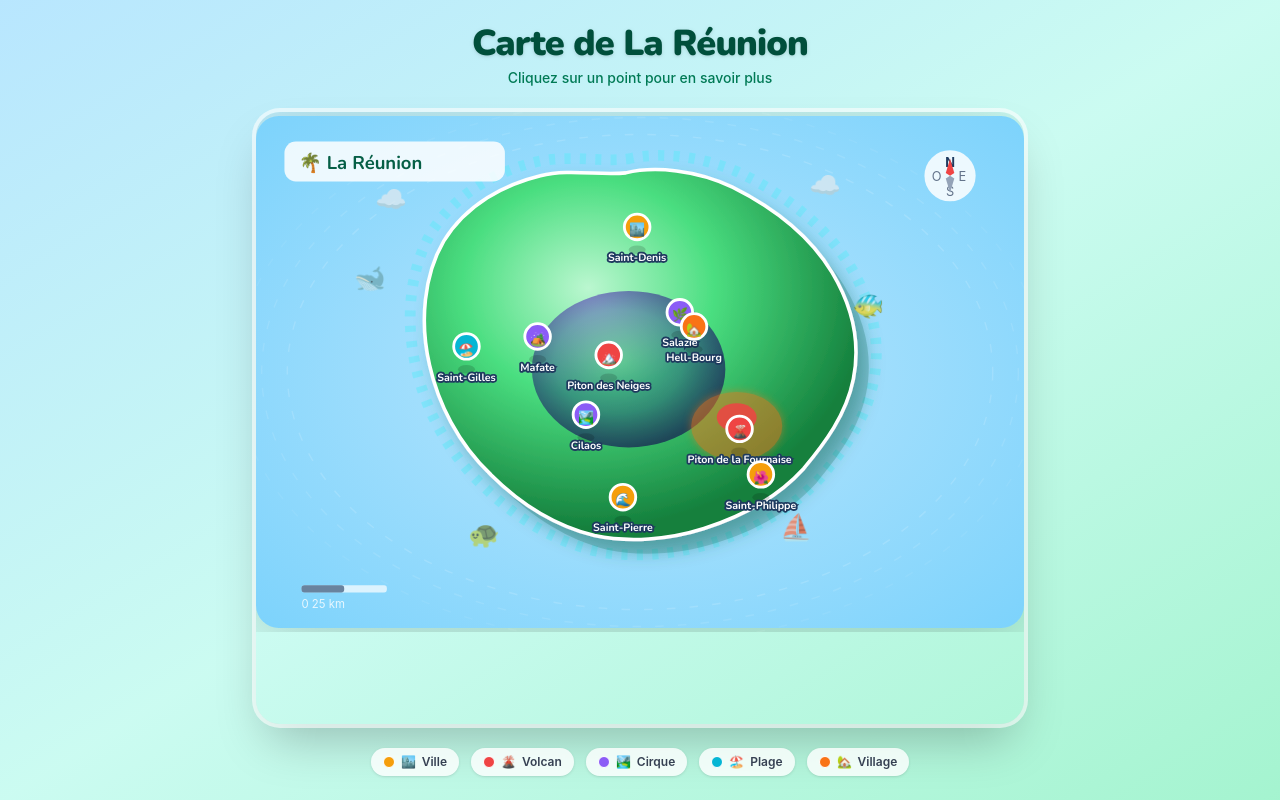
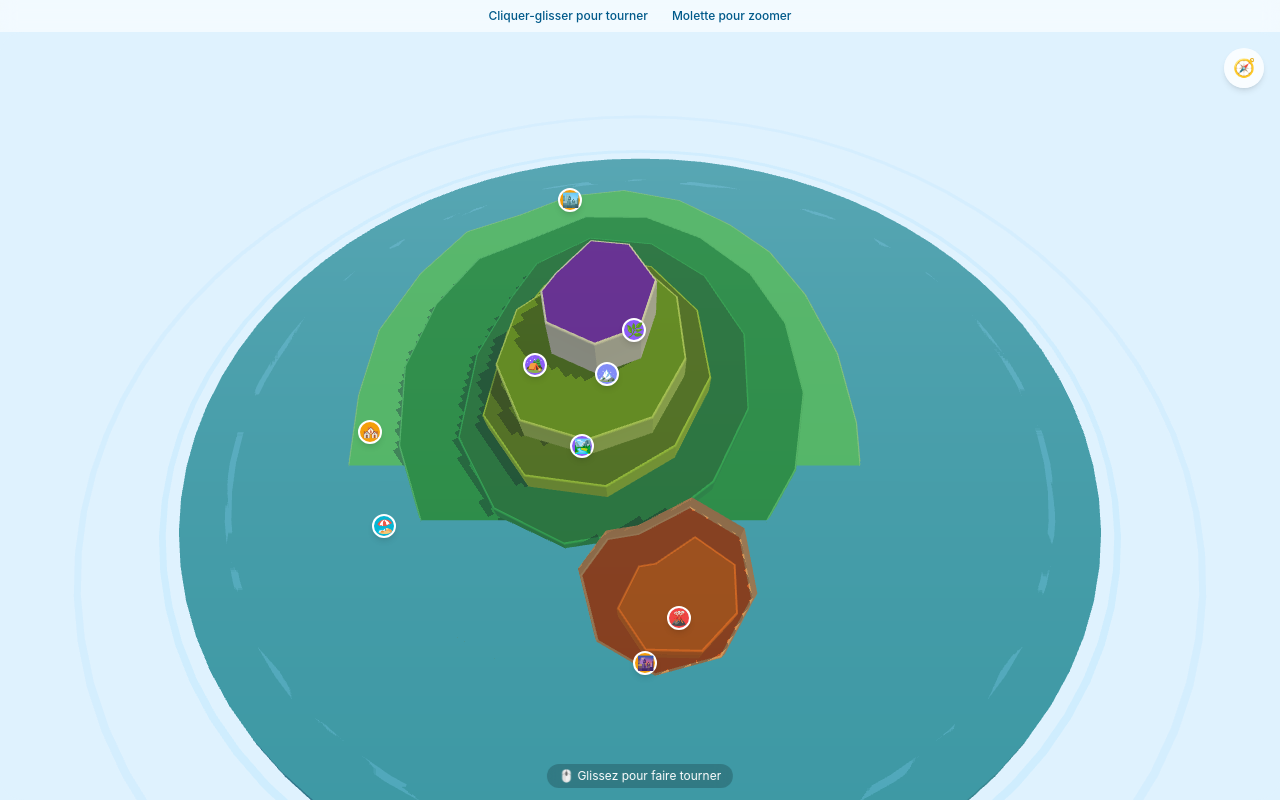
Before and after one commit to matheo-laurent/LeBoucan, a React (Vite) app: page /LeBoucan/Carte in a window 1280 px wide. Built offline with nearby package versions, Linux system fonts and the light colour scheme.

Commit message:
fix: Map little map need to be better last time

```diff
--- a/package.json
+++ b/package.json
@@ -13,7 +13,8 @@
   "dependencies": {
     "react": "^18.3.1",
     "react-dom": "^18.3.1",
-    "react-router-dom": "^6.26.2"
+    "react-router-dom": "^6.26.2",
+    "three": "^0.183.2"
   },
   "devDependencies": {
     "@eslint/js": "^9.9.0",
--- a/src/components/Map.jsx
+++ b/src/components/Map.jsx
@@ -1,163 +1,241 @@
 // src/components/Map.jsx
-import { useState } from 'react';
-import { ISLAND_PATH, POIS, POI_TYPE_COLORS, MAP_COLORS, DECORATIONS } from '../data/map.js';
+import { useEffect, useRef, useState, useCallback } from 'react';
+import * as THREE from 'three';
+import {
+  ISLAND_OUTLINE, ELEVATION_ZONES, POIS, POI_TYPE_COLORS,
+  CAMERA, LIGHTS, SCENE_COLORS, OCEAN_RINGS,
+} from '../data/map.js';
+
+function normToXZ(nx, ny, scale = 2.0) {
+  return [(nx - 0.5) * scale, (ny - 0.5) * scale];
+}
+
+function buildShape(points) {
+  const shape = new THREE.Shape();
+  const [x0, z0] = normToXZ(points[0][0], points[0][1]);
+  shape.moveTo(x0, z0);
+  for (let i = 1; i < points.length; i++) {
+    const [x, z] = normToXZ(points[i][0], points[i][1]);
+    shape.lineTo(x, z);
+  }
+  shape.closePath();
+  return shape;
+}
+
+function buildZoneMesh(zone, baseHeight) {
+  const pts = zone.points ?? ISLAND_OUTLINE;
+  const shape = buildShape(pts);
+  const thickness = zone.height - baseHeight;
+  const geo = new THREE.ExtrudeGeometry(shape, {
+    depth: thickness,
+    bevelEnabled: true,
+    bevelThickness: 0.008,
+    bevelSize: 0.006,
+    bevelSegments: 3,
+    curveSegments: 24,
+  });
+  geo.rotateX(-Math.PI / 2);
+  geo.translate(0, baseHeight, 0);
+  const topMat = new THREE.MeshLambertMaterial({ color: new THREE.Color(zone.color) });
+  const sideMat = new THREE.MeshLambertMaterial({ color: new THREE.Color(zone.sideColor) });
+  return new THREE.Mesh(geo, [sideMat, topMat]);
+}
+
+function buildOceanDisc() {
+  const geo = new THREE.CylinderGeometry(1.5, 1.5, 0.04, 72);
+  const mat = new THREE.MeshLambertMaterial({ color: SCENE_COLORS.ocean });
+  const mesh = new THREE.Mesh(geo, mat);
+  mesh.position.y = -0.02;
+  return mesh;
+}
+
+function buildRings() {
+  const group = new THREE.Group();
+  OCEAN_RINGS.forEach((r, i) => {
+    const geo = new THREE.RingGeometry(r - 0.01, r + 0.01, 72);
+    geo.rotateX(-Math.PI / 2);
+    const mat = new THREE.MeshBasicMaterial({
+      color: 0x7dd3fc, transparent: true,
+      opacity: 0.25 - i * 0.06, side: THREE.DoubleSide,
+    });
+    group.add(new THREE.Mesh(geo, mat));
+  });
+  return group;
+}
 
 function Map() {
+  const mountRef = useRef(null);
+  const rendererRef = useRef(null);
+  const cameraRef = useRef(null);
+  const islandGroupRef = useRef(null);
+  const frameRef = useRef(null);
+  const pointerRef = useRef({ down: false, x: 0, y: 0 });
+  const rotRef = useRef({ x: 0.38, y: -0.3 });
+  const velRef = useRef({ x: 0, y: 0 });
   const [activePoi, setActivePoi] = useState(null);
+  const [projectedPois, setProjectedPois] = useState([]);
 
-  const handlePoiClick = (poi) => {
-    setActivePoi(activePoi?.id === poi.id ? null : poi);
+  const projectPois = useCallback(() => {
+    if (!cameraRef.current || !mountRef.current || !islandGroupRef.current) return;
+    const el = mountRef.current;
+    const w = el.clientWidth;
+    const h = el.clientHeight;
+    const cam = cameraRef.current;
+    const projected = POIS.map((poi) => {
+      const [x, z] = normToXZ(poi.nx, poi.ny);
+      const vec = new THREE.Vector3(x, 0.1, -z);
+      vec.applyEuler(islandGroupRef.current.rotation);
+      vec.project(cam);
+      return { ...poi, sx: ((vec.x + 1) / 2) * w, sy: ((-vec.y + 1) / 2) * h, behind: vec.z > 1 };
+    });
+    setProjectedPois(projected);
+  }, []);
+
+  useEffect(() => {
+    const el = mountRef.current;
+    if (!el) return;
+
+    const renderer = new THREE.WebGLRenderer({ antialias: true, alpha: true });
+    renderer.setPixelRatio(Math.min(window.devicePixelRatio, 2));
+    renderer.setSize(el.clientWidth, el.clientHeight);
+    renderer.shadowMap.enabled = true;
+    renderer.shadowMap.type = THREE.PCFSoftShadowMap;
+    el.appendChild(renderer.domElement);
+    rendererRef.current = renderer;
+
+    const scene = new THREE.Scene();
+    scene.fog = new THREE.FogExp2(0xdbeafe, 0.12);
+
+    const cam = new THREE.PerspectiveCamera(CAMERA.fov, el.clientWidth / el.clientHeight, CAMERA.near, CAMERA.far);
+    cam.position.set(...CAMERA.position);
+    cam.lookAt(...CAMERA.target);
+    cameraRef.current = cam;
+
+    scene.add(new THREE.AmbientLight(LIGHTS.ambient.color, LIGHTS.ambient.intensity));
+    const sun = new THREE.DirectionalLight(LIGHTS.sun.color, LIGHTS.sun.intensity);
+    sun.position.set(...LIGHTS.sun.position);
+    sun.castShadow = true;
+    scene.add(sun);
+    const fill = new THREE.DirectionalLight(LIGHTS.fill.color, LIGHTS.fill.intensity);
+    fill.position.set(...LIGHTS.fill.position);
+    scene.add(fill);
+
+    scene.add(buildOceanDisc());
+    scene.add(buildRings());
+
+    const islandGroup = new THREE.Group();
+    islandGroupRef.current = islandGroup;
+    let prevHeight = 0;
+    ELEVATION_ZONES.forEach((zone) => {
+      const mesh = buildZoneMesh(zone, prevHeight);
+      mesh.castShadow = true;
+      mesh.receiveShadow = true;
+      islandGroup.add(mesh);
+      prevHeight = zone.height;
+    });
+    islandGroup.rotation.x = rotRef.current.x;
+    islandGroup.rotation.y = rotRef.current.y;
+    scene.add(islandGroup);
+
+    let lastTime = performance.now();
+    const animate = (now) => {
+      frameRef.current = requestAnimationFrame(animate);
+      const dt = Math.min((now - lastTime) / 1000, 0.05);
+      lastTime = now;
+      if (!pointerRef.current.down) {
+        velRef.current.y *= 0.92;
+        velRef.current.x *= 0.92;
+        rotRef.current.y += velRef.current.y * dt;
+        rotRef.current.x += velRef.current.x * dt;
+        rotRef.current.x = Math.max(-0.1, Math.min(1.0, rotRef.current.x));
+      }
+      islandGroup.rotation.y = rotRef.current.y;
+      islandGroup.rotation.x = rotRef.current.x;
+      projectPois();
+      renderer.render(scene, cam);
+    };
+    frameRef.current = requestAnimationFrame(animate);
+
+    const onResize = () => {
+      const w = el.clientWidth;
+      const h = el.clientHeight;
+      cam.aspect = w / h;
+      cam.updateProjectionMatrix();
+      renderer.setSize(w, h);
+    };
+    window.addEventListener('resize', onResize);
+
+    return () => {
+      cancelAnimationFrame(frameRef.current);
+      window.removeEventListener('resize', onResize);
+      renderer.dispose();
+      if (el.contains(renderer.domElement)) el.removeChild(renderer.domElement);
+    };
+  }, [projectPois]);
+
+  const onPointerDown = (e) => { pointerRef.current = { down: true, x: e.clientX, y: e.clientY }; };
+  const onPointerMove = (e) => {
+    if (!pointerRef.current.down) return;
+    const dx = e.clientX - pointerRef.current.x;
+    const dy = e.clientY - pointerRef.current.y;
+    velRef.current.y = dx * 0.015;
+    velRef.current.x = dy * 0.010;
+    rotRef.current.y += dx * 0.008;
+    rotRef.current.x = Math.max(-0.1, Math.min(1.0, rotRef.current.x + dy * 0.006));
+    pointerRef.current = { down: true, x: e.clientX, y: e.clientY };
   };
+  const onPointerUp = () => { pointerRef.current.down = false; };
 
   return (
-    <div className="relative flex h-full w-full items-center justify-center overflow-hidden">
+    <div className="relative h-full w-full overflow-hidden rounded-3xl bg-sky-100">
+      <div
+        ref={mountRef}
+        className="h-full w-full"
+        style={{ cursor: 'grab', touchAction: 'none' }}
+        onPointerDown={onPointerDown}
+        onPointerMove={onPointerMove}
+        onPointerUp={onPointerUp}
+        onPointerLeave={onPointerUp}
+      />
+
+      {projectedPois.filter((p) => !p.behind).map((poi) => (
+        <button
+          key={poi.id}
+          onClick={() => setActivePoi(activePoi?.id === poi.id ? null : poi)}
+          className="absolute -translate-x-1/2 -translate-y-1/2 transition-transform hover:scale-110"
+          style={{ left: poi.sx, top: poi.sy }}
+          aria-label={poi.label}
+        >
+          <span
+            className="flex h-6 w-6 items-center justify-center rounded-full border-2 border-white text-sm shadow-md"
+            style={{ backgroundColor: POI_TYPE_COLORS[poi.type] ?? '#f59e0b' }}
+          >
+            {poi.emoji}
+          </span>
+        </button>
+      ))}
+
       {activePoi && (
         <div
-          className="absolute left-4 top-4 z-20 max-w-[200px] rounded-2xl border-2 border-white bg-white/90 p-3 shadow-xl backdrop-blur-sm"
+          className="absolute left-4 top-4 z-30 max-w-[190px] rounded-2xl border-2 border-white/80 bg-white/90 p-3 shadow-2xl backdrop-blur-md"
           style={{ fontFamily: "'Nunito', sans-serif" }}
         >
-          <div className="text-2xl">{activePoi.emoji}</div>
-          <div className="mt-1 text-sm font-bold text-gray-800">{activePoi.label}</div>
+          <div className="text-xl">{activePoi.emoji}</div>
+          <div className="mt-1 text-sm font-black text-gray-800">{activePoi.label}</div>
           <div className="mt-0.5 text-xs text-gray-500">{activePoi.description}</div>
-          <button
-            onClick={() => setActivePoi(null)}
-            className="mt-2 text-xs text-gray-400 underline hover:text-gray-600"
-          >
+          <button onClick={() => setActivePoi(null)} className="mt-2 text-xs text-gray-400 underline hover:text-gray-700">
             Fermer
           </button>
         </div>
       )}
 
-      <svg
-        viewBox="0 0 540 360"
-        className="h-full w-full"
-        style={{ filter: 'drop-shadow(0 8px 32px rgba(0,0,0,0.18))' }}
-        aria-label="Carte 3D cartoon de La Réunion"
-      >
-        <defs>
-          <radialGradient id="oceanGrad" cx="50%" cy="50%" r="70%">
-            <stop offset="0%" stopColor={MAP_COLORS.ocean} />
-            <stop offset="100%" stopColor={MAP_COLORS.oceanDeep} />
-          </radialGradient>
-          <radialGradient id="islandGrad" cx="38%" cy="32%" r="65%">
-            <stop offset="0%" stopColor="#bbf7d0" />
-            <stop offset="45%" stopColor="#4ade80" />
-            <stop offset="100%" stopColor="#15803d" />
-          </radialGradient>
-          <radialGradient id="reliefGrad" cx="45%" cy="45%" r="55%">
-            <stop offset="0%" stopColor="#e9d5ff" />
-            <stop offset="60%" stopColor="#a78bfa" />
-            <stop offset="100%" stopColor="#6d28d9" />
-          </radialGradient>
-          <filter id="islandShadow" x="-10%" y="-10%" width="130%" height="130%">
-            <feDropShadow dx="6" dy="8" stdDeviation="6" floodColor="#065f46" floodOpacity="0.35" />
-          </filter>
-          <filter id="volcanoGlow" x="-40%" y="-40%" width="180%" height="180%">
-            <feGaussianBlur stdDeviation="3" result="blur" />
-            <feMerge>
-              <feMergeNode in="blur" />
-              <feMergeNode in="SourceGraphic" />
-            </feMerge>
-          </filter>
-        </defs>
+      <div className="pointer-events-none absolute bottom-3 left-1/2 -translate-x-1/2 rounded-full bg-black/20 px-3 py-1 text-xs text-white backdrop-blur-sm">
+        🖱️ Glissez pour faire tourner
+      </div>
 
-        <rect width="540" height="360" fill="url(#oceanGrad)" rx="16" />
-
-        {[1, 2, 3].map((i) => (
-          <ellipse
-            key={i}
-            cx={270} cy={180}
-            rx={230 + i * 18} ry={155 + i * 12}
-            fill="none" stroke="white" strokeWidth={1}
-            strokeDasharray="6 10" opacity={0.18 - i * 0.04}
-          />
-        ))}
-
-        <path
-          d={ISLAND_PATH}
-          transform="translate(0,0) scale(1.08) translate(-18,-12)"
-          fill="none" stroke={MAP_COLORS.reefRing}
-          strokeWidth={7} strokeDasharray="4 6" opacity={0.55}
-        />
-
-        <path d={ISLAND_PATH} transform="translate(9,10)" fill="#065f46" opacity={0.22} />
-
-        <path
-          d={ISLAND_PATH}
-          fill="url(#islandGrad)" stroke="white"
-          strokeWidth={2.5} filter="url(#islandShadow)"
-        />
-
-        <ellipse cx={262} cy={178} rx={68} ry={55}
-          fill="url(#reliefGrad)" opacity={0.72}
-          style={{ mixBlendMode: 'multiply' }}
-        />
-
-        <ellipse cx={338} cy={218} rx={32} ry={24}
-          fill="#f97316" opacity={0.5} filter="url(#volcanoGlow)"
-        />
-        <ellipse cx={338} cy={212} rx={14} ry={10} fill="#ef4444" opacity={0.85} />
-
-        {DECORATIONS.map((d) => (
-          <text key={d.id} x={d.x} y={d.y} fontSize={18} textAnchor="middle" opacity={0.7}>
-            {d.label}
-          </text>
-        ))}
-
-        <g transform="translate(488,42)">
-          <circle r={18} fill="white" opacity={0.85} />
-          <text textAnchor="middle" y={-6} fontSize={9} fontWeight="bold" fill="#1e3a5f">N</text>
-          <text textAnchor="middle" y={14} fontSize={9} fill="#64748b">S</text>
-          <text textAnchor="start" x={6} y={4} fontSize={9} fill="#64748b">E</text>
-          <text textAnchor="end" x={-6} y={4} fontSize={9} fill="#64748b">O</text>
-          <polygon points="0,-12 3,-2 0,0 -3,-2" fill="#ef4444" />
-          <polygon points="0,12 3,2 0,0 -3,2" fill="#94a3b8" />
-        </g>
-
-        <g transform="translate(32,330)">
-          <rect width={60} height={5} rx={2} fill="white" opacity={0.7} />
-          <rect width={30} height={5} rx={2} fill="#1e3a5f" opacity={0.6} />
-          <text y={16} fontSize={8} fill="white" opacity={0.8}>0 25 km</text>
-        </g>
-
-        {POIS.map((poi) => {
-          const color = POI_TYPE_COLORS[poi.type] ?? '#f59e0b';
-          const isActive = activePoi?.id === poi.id;
-          return (
-            <g
-              key={poi.id}
-              transform={`translate(${poi.x},${poi.y})`}
-              style={{ cursor: 'pointer' }}
-              onClick={() => handlePoiClick(poi)}
-              role="button"
-              aria-label={poi.label}
-            >
-              <ellipse cx={0} cy={16} rx={6} ry={3} fill="black" opacity={0.15} />
-              <circle r={isActive ? 11 : 9} fill={color} stroke="white" strokeWidth={2}
-                style={{ transition: 'r 0.15s' }}
-              />
-              <text textAnchor="middle" y={5} fontSize={isActive ? 11 : 9}>{poi.emoji}</text>
-              <text
-                y={24} textAnchor="middle" fontSize={7.5}
-                fontWeight="bold" fill="white"
-                stroke="#1e3a5f" strokeWidth={2.5} paintOrder="stroke"
-                style={{ fontFamily: "'Nunito', sans-serif", pointerEvents: 'none' }}
-              >
-                {poi.label}
-              </text>
-            </g>
-          );
-        })}
-
-        <g transform="translate(20,18)">
-          <rect width={155} height={28} rx={8} fill="white" opacity={0.85} />
-          <text x={10} y={19} fontSize={13} fontWeight="bold" fill="#065f46"
-            style={{ fontFamily: "'Nunito', sans-serif" }}
-          >
-            🌴 La Réunion
-          </text>
-        </g>
-      </svg>
+      <div className="absolute right-4 top-4 flex h-10 w-10 items-center justify-center rounded-full bg-white/80 shadow-md backdrop-blur-sm">
+        <span className="text-lg">🧭</span>
+      </div>
     </div>
   );
 }
--- a/src/data/map.js
+++ b/src/data/map.js
@@ -1,52 +1,144 @@
 // src/data/map.js
-// All raw data for the Réunion Island cartoon map
+// Geographic + elevation data for the 3D Réunion Island map
 
-export const ISLAND_PATH =
-  'M260,40 C280,35 310,38 335,50 C365,65 390,85 405,110 C420,135 425,160 420,185 C415,210 400,230 385,248 C365,270 340,282 315,290 C290,298 262,300 238,295 C210,288 185,272 165,252 C142,230 128,202 122,175 C115,145 118,112 132,88 C148,62 175,48 200,42 C220,37 242,42 260,40 Z';
+// Accurate GeoJSON-derived outline of Réunion Island
+// Coordinates in normalized [0,1] space — origin bottom-left
+export const ISLAND_OUTLINE = [
+  // Starting from NW tip, going clockwise
+  [0.18, 0.82], // Pointe des Galets (NW)
+  [0.25, 0.88], // Saint-Denis area N coast
+  [0.34, 0.92], // Sainte-Marie
+  [0.44, 0.93], // Saint-André
+  [0.54, 0.91], // Saint-Benoît
+  [0.62, 0.88], // Sainte-Rose
+  [0.70, 0.82], // Pointe de la Table (NE)
+  [0.78, 0.73], // Saint-Philippe SE coast
+  [0.84, 0.62], // Pointe du Tremblet
+  [0.88, 0.50], // SE tip
+  [0.86, 0.38], // Pointe de Langevin
+  [0.80, 0.27], // Saint-Joseph
+  [0.72, 0.18], // Saint-Pierre
+  [0.62, 0.12], // Petite-Île
+  [0.50, 0.08], // Saint-Louis / Étang-Salé
+  [0.40, 0.08], // Saint-Leu
+  [0.30, 0.10], // Les Avirons
+  [0.20, 0.14], // Saint-Gilles
+  [0.12, 0.20], // La Saline
+  [0.06, 0.30], // Saint-Paul (W coast)
+  [0.03, 0.42], // Le Port
+  [0.02, 0.54], // La Possession
+  [0.05, 0.66], // West coast near Saint-Denis
+  [0.10, 0.76], // Approaching NW
+  [0.18, 0.82],
+];
 
-export const REGIONS = [
-  { id: 'nord', label: 'Nord', color: '#4ade80', shadowColor: '#16a34a', cx: 280, cy: 100 },
-  { id: 'est', label: 'Est', color: '#34d399', shadowColor: '#059669', cx: 370, cy: 175 },
-  { id: 'sud', label: 'Sud', color: '#86efac', shadowColor: '#22c55e', cx: 280, cy: 265 },
-  { id: 'ouest', label: 'Ouest', color: '#6ee7b7', shadowColor: '#10b981', cx: 165, cy: 175 },
-  { id: 'hauteurs', label: 'Hauts', color: '#a78bfa', shadowColor: '#7c3aed', cx: 270, cy: 185 },
+export const ELEVATION_ZONES = [
+  {
+    id: 'coast-low', label: 'Côtes',
+    height: 0.04, color: '#86efac', sideColor: '#4ade80',
+    points: null,
+  },
+  {
+    id: 'interior', label: 'Intérieur',
+    height: 0.12, color: '#4ade80', sideColor: '#16a34a',
+    points: [
+      [0.22, 0.76], [0.30, 0.83], [0.40, 0.86], [0.50, 0.85],
+      [0.60, 0.81], [0.68, 0.74], [0.74, 0.63], [0.76, 0.50],
+      [0.73, 0.37], [0.66, 0.26], [0.55, 0.18], [0.43, 0.15],
+      [0.32, 0.17], [0.22, 0.24], [0.14, 0.35], [0.10, 0.48],
+      [0.11, 0.60], [0.15, 0.70], [0.22, 0.76],
+    ],
+  },
+  {
+    id: 'mid-highlands', label: 'Mi-hauteurs',
+    height: 0.22, color: '#22c55e', sideColor: '#15803d',
+    points: [
+      [0.26, 0.70], [0.33, 0.77], [0.43, 0.79], [0.53, 0.76],
+      [0.62, 0.68], [0.66, 0.56], [0.64, 0.43], [0.57, 0.33],
+      [0.45, 0.27], [0.33, 0.29], [0.24, 0.38], [0.22, 0.52],
+      [0.24, 0.63], [0.26, 0.70],
+    ],
+  },
+  {
+    id: 'hauts', label: 'Les Hauts',
+    height: 0.35, color: '#a3e635', sideColor: '#4d7c0f',
+    points: [
+      [0.30, 0.64], [0.36, 0.71], [0.45, 0.72], [0.54, 0.67],
+      [0.59, 0.57], [0.57, 0.45], [0.49, 0.36], [0.37, 0.34],
+      [0.28, 0.41], [0.27, 0.55], [0.30, 0.64],
+    ],
+  },
+  {
+    id: 'cirques', label: 'Cirques',
+    height: 0.50, color: '#bef264', sideColor: '#65a30d',
+    points: [
+      [0.32, 0.60], [0.36, 0.67], [0.43, 0.69], [0.51, 0.65],
+      [0.55, 0.56], [0.53, 0.46], [0.45, 0.40], [0.35, 0.40],
+      [0.29, 0.47], [0.29, 0.56], [0.32, 0.60],
+    ],
+  },
+  {
+    id: 'fournaise-base', label: 'Massif de la Fournaise',
+    height: 0.38, color: '#fdba74', sideColor: '#ea580c',
+    points: [
+      [0.56, 0.30], [0.62, 0.36], [0.70, 0.34], [0.74, 0.26],
+      [0.72, 0.17], [0.64, 0.12], [0.55, 0.14], [0.50, 0.22],
+      [0.52, 0.28], [0.56, 0.30],
+    ],
+  },
+  {
+    id: 'fournaise-cone', label: 'Piton de la Fournaise',
+    height: 0.58, color: '#f97316', sideColor: '#b45309',
+    points: [
+      [0.60, 0.25], [0.64, 0.30], [0.70, 0.28], [0.72, 0.22],
+      [0.69, 0.16], [0.62, 0.14], [0.57, 0.18], [0.58, 0.24],
+      [0.60, 0.25],
+    ],
+  },
+  {
+    id: 'piton-neiges', label: 'Piton des Neiges',
+    height: 0.80, color: '#f0fdf4', sideColor: '#6d28d9',
+    points: [
+      [0.36, 0.57], [0.39, 0.63], [0.44, 0.64], [0.49, 0.60],
+      [0.49, 0.53], [0.44, 0.49], [0.37, 0.50], [0.35, 0.54],
+      [0.36, 0.57],
+    ],
+  },
 ];
 
 export const POIS = [
-  { id: 'saint-denis', label: 'Saint-Denis', type: 'city', x: 268, y: 78, emoji: '🏙️', description: 'Capitale de La Réunion' },
-  { id: 'piton-neiges', label: 'Piton des Neiges', type: 'volcano', x: 248, y: 168, emoji: '🏔️', description: 'Point culminant — 3 071 m' },
-  { id: 'piton-fournaise', label: 'Piton de la Fournaise', type: 'volcano', x: 340, y: 220, emoji: '🌋', description: 'Volcan actif — 2 632 m' },
-  { id: 'cilaos', label: 'Cilaos', type: 'cirque', x: 232, y: 210, emoji: '🏞️', description: 'Cirque de Cilaos' },
-  { id: 'mafate', label: 'Mafate', type: 'cirque', x: 198, y: 155, emoji: '🏕️', description: 'Cirque de Mafate — inaccessible en voiture' },
-  { id: 'salazie', label: 'Salazie', type: 'cirque', x: 298, y: 138, emoji: '🌿', description: 'Cirque de Salazie' },
-  { id: 'saint-pierre', label: 'Saint-Pierre', type: 'city', x: 258, y: 268, emoji: '🌊', description: 'Capitale du Sud' },
-  { id: 'hell-bourg', label: 'Hell-Bourg', type: 'village', x: 308, y: 148, emoji: '🏡', description: 'Plus beau village de France' },
-  { id: 'saint-gilles', label: 'Saint-Gilles', type: 'beach', x: 148, y: 162, emoji: '🏖️', description: 'Plage de Boucan Canot' },
-  { id: 'saint-philippe', label: 'Saint-Philippe', type: 'city', x: 355, y: 252, emoji: '🌺', description: 'Porte du volcan' },
+  { id: 'saint-denis',  label: 'Saint-Denis',          type: 'city',    nx: 0.26, ny: 0.86, emoji: '🏙️', description: 'Capitale — 150 000 hab.' },
+  { id: 'saint-pierre', label: 'Saint-Pierre',          type: 'city',    nx: 0.62, ny: 0.14, emoji: '🌆', description: 'Capitale du Sud' },
+  { id: 'saint-paul',   label: 'Saint-Paul',            type: 'city',    nx: 0.08, ny: 0.36, emoji: '🏘️', description: 'Sous-préfecture Ouest' },
+  { id: 'saint-gilles', label: 'Saint-Gilles',          type: 'beach',   nx: 0.16, ny: 0.22, emoji: '🏖️', description: 'Boucan Canot — plage mythique' },
+  { id: 'piton-neiges', label: 'Piton des Neiges',      type: 'peak',    nx: 0.42, ny: 0.57, emoji: '🏔️', description: '3 071 m — point culminant' },
+  { id: 'fournaise',    label: 'Piton de la Fournaise', type: 'volcano', nx: 0.65, ny: 0.22, emoji: '🌋', description: '2 632 m — volcan actif' },
+  { id: 'cilaos',       label: 'Cilaos',                type: 'cirque',  nx: 0.42, ny: 0.44, emoji: '🏞️', description: 'Cirque de Cilaos' },
+  { id: 'mafate',       label: 'Mafate',                type: 'cirque',  nx: 0.30, ny: 0.55, emoji: '🏕️', description: 'Cirque inaccessible en voiture' },
+  { id: 'salazie',      label: 'Salazie',               type: 'cirque',  nx: 0.44, ny: 0.66, emoji: '🌿', description: 'Hell-Bourg — plus beau village' },
 ];
 
 export const POI_TYPE_COLORS = {
-  city: '#f59e0b',
-  volcano: '#ef4444',
-  cirque: '#8b5cf6',
-  beach: '#06b6d4',
-  village: '#f97316',
+  city: '#f59e0b', beach: '#06b6d4', peak: '#818cf8',
+  volcano: '#ef4444', cirque: '#8b5cf6', village: '#f97316',
 };
 
-export const MAP_COLORS = {
-  ocean: '#bae6fd',
-  oceanDeep: '#7dd3fc',
-  islandBase: '#4ade80',
-  relief: '#a78bfa',
-  shadow: '#16a34a',
-  reefRing: '#67e8f9',
+export const CAMERA = {
+  fov: 40, near: 0.1, far: 100,
+  position: [0, 2.8, 2.2],
+  target: [0, 0.1, 0],
 };
 
-export const DECORATIONS = [
-  { id: 'wave1', x: 80, y: 120, label: '🐋' },
-  { id: 'wave2', x: 430, y: 140, label: '🐠' },
-  { id: 'wave3', x: 160, y: 300, label: '🐢' },
-  { id: 'wave4', x: 380, y: 295, label: '⛵' },
-  { id: 'cloud1', x: 95, y: 65, label: '☁️' },
-  { id: 'cloud2', x: 400, y: 55, label: '☁️' },
-];
+export const LIGHTS = {
+  ambient: { color: 0xfff4e0, intensity: 0.7 },
+  sun:     { color: 0xffe8a0, intensity: 1.4, position: [3, 8, 4] },
+  fill:    { color: 0xc7e8ff, intensity: 0.4, position: [-5, 2, -2] },
+  rim:     { color: 0xffd0a0, intensity: 0.3, position: [0, -2, -5] },
+};
+
+export const SCENE_COLORS = {
+  ocean: 0x38bdf8, oceanEdge: 0x0ea5e9,
+  fog: 0xdbeafe, sky: '#dbeafe',
+};
+
+export const OCEAN_RINGS = [1.35, 1.55, 1.80];
--- a/src/pages/Carte.jsx
+++ b/src/pages/Carte.jsx
@@ -3,43 +3,14 @@ import Map from '../components/Map.jsx';
 
 function Carte() {
   return (
-    <main className="flex min-h-screen flex-col items-center bg-gradient-to-br from-sky-200 via-teal-100 to-emerald-200 p-6">
-      <header className="mb-6 text-center">
-        <h1
-          className="text-4xl font-black tracking-tight text-emerald-900 drop-shadow"
-          style={{ fontFamily: "'Nunito', sans-serif" }}
-        >
-          Carte de La Réunion
-        </h1>
-        <p className="mt-1 text-sm font-medium text-emerald-700">
-          Cliquez sur un point pour en savoir plus
-        </p>
-      </header>
-
-      <div className="w-full max-w-3xl flex-1 overflow-hidden rounded-3xl shadow-2xl ring-4 ring-white/60">
-        <div className="h-[520px]">
-          <Map />
-        </div>
+    <main className="flex h-screen w-full flex-col bg-sky-100">
+      <div className="flex shrink-0 items-center justify-center gap-6 bg-white/60 py-2 text-xs font-medium text-sky-800 backdrop-blur-sm">
+        <span>Cliquer-glisser pour tourner</span>
+        <span>Molette pour zoomer</span>
       </div>
-
-      <footer className="mt-6 flex flex-wrap justify-center gap-3">
-        {[
-          { label: 'Ville', color: '#f59e0b', emoji: '🏙️' },
-          { label: 'Volcan', color: '#ef4444', emoji: '🌋' },
-          { label: 'Cirque', color: '#8b5cf6', emoji: '🏞️' },
-          { label: 'Plage', color: '#06b6d4', emoji: '🏖️' },
-          { label: 'Village', color: '#f97316', emoji: '🏡' },
-        ].map(({ label, color, emoji }) => (
-          <div
-            key={label}
-            className="flex items-center gap-1.5 rounded-full bg-white/80 px-3 py-1.5 text-xs font-semibold text-gray-700 shadow backdrop-blur-sm"
-          >
-            <span className="inline-block h-3 w-3 rounded-full border border-white" style={{ backgroundColor: color }} />
-            <span>{emoji}</span>
-            <span>{label}</span>
-          </div>
-        ))}
-      </footer>
+      <div className="relative flex-1 overflow-hidden">
+        <Map />
+      </div>
     </main>
   );
 }
```
